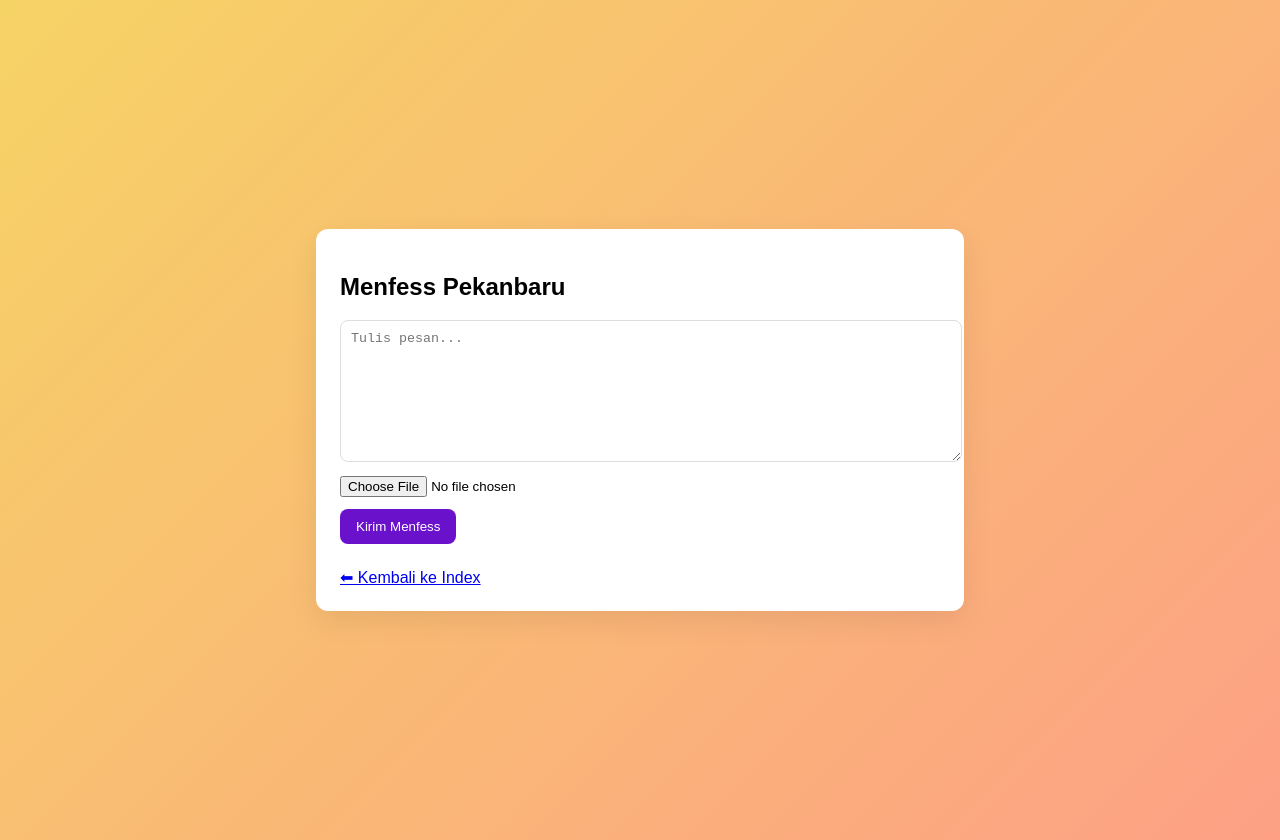
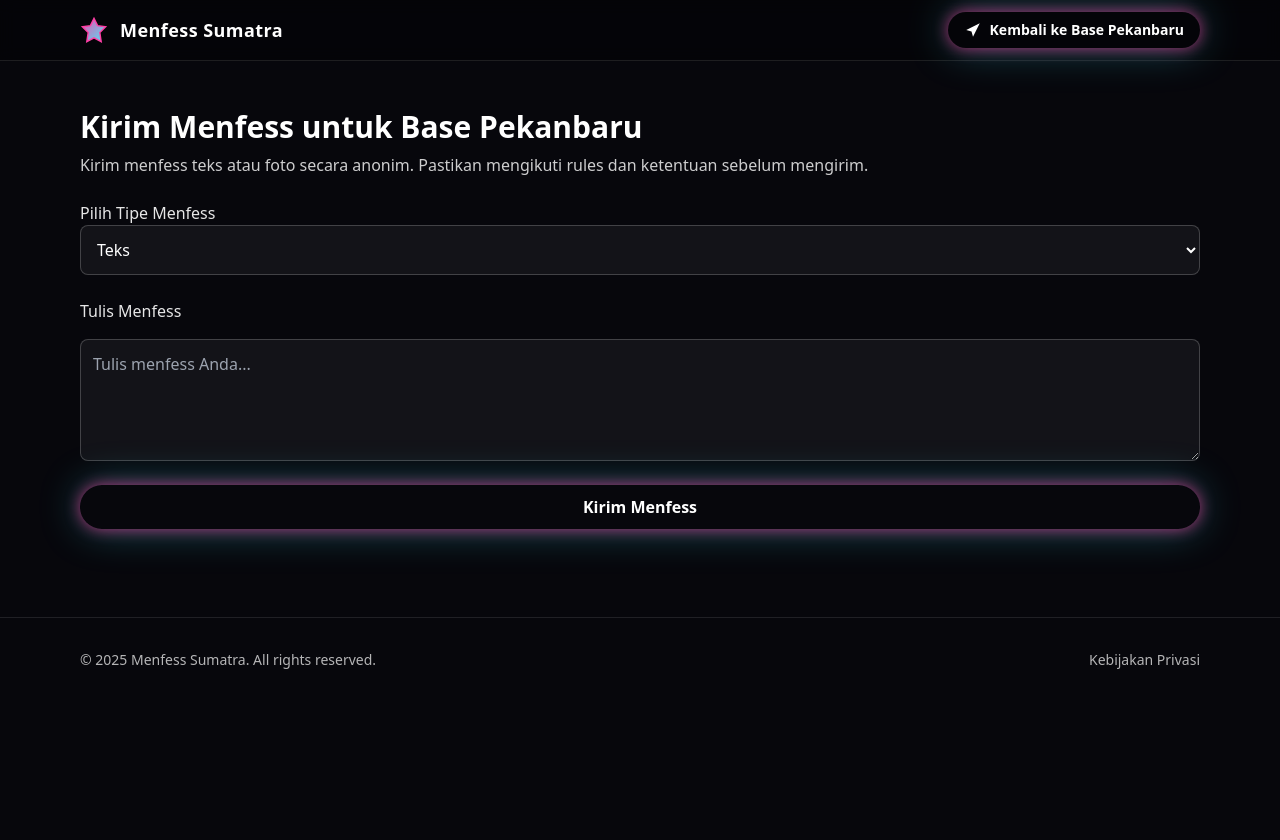
Before and after one commit to ilhamnovriza1998/menfess-sumatra, a website: page public/pekanbaru.html in a window 1280 px wide. After the commit the page ends 800 px from the top, so only its background shows below. Drawn offline with nearby package versions, Linux system fonts and the light colour scheme.

Commit message:
Update pekanbaru.html

```diff
--- a/public/pekanbaru.html
+++ b/public/pekanbaru.html
@@ -2,65 +2,108 @@
 <html lang="id">
 <head>
   <meta charset="utf-8" />
-  <meta name="viewport" content="width=device-width,initial-scale=1" />
-  <title>Base Pekanbaru — Menfess</title>
+  <meta name="viewport" content="width=device-width, initial-scale=1" />
+  <title>Kirim Menfess - Base Pekanbaru</title>
+  <meta name="description" content="Kirim menfess teks atau foto untuk Base Pekanbaru. Anonim, cepat, dan langsung diposting ke Twitter!" />
+  <meta name="theme-color" content="#8a2be2" />
+  <link rel="preconnect" href="https://fonts.googleapis.com">
+  <link rel="preconnect" href="https://fonts.gstatic.com" crossorigin>
+  <link href="https://fonts.googleapis.com/css2?family=Outfit:wght@300;400;600;800&display=swap" rel="stylesheet">
+  <!-- Tailwind via CDN for fast iteration -->
+  <script src="https://cdn.tailwindcss.com"></script>
   <style>
-    body{font-family:Arial, Helvetica, sans-serif;background:linear-gradient(135deg,#f6d365,#fda085);min-height:100vh;display:flex;align-items:center;justify-content:center;margin:0;padding:20px}
-    .card{background:#fff;padding:24px;border-radius:12px;max-width:600px;width:100%;box-shadow:0 10px 30px rgba(0,0,0,0.08)}
-    textarea{width:100%;min-height:120px;border-radius:8px;padding:10px;border:1px solid #ddd}
-    input[type=file]{margin-top:10px}
-    button{background:#6a11cb;color:#fff;border:none;padding:10px 16px;border-radius:8px;cursor:pointer;margin-top:12px}
-    a{display:inline-block;margin-top:12px}
-    #response{margin-top:12px;font-weight:600}
+    body { background: #07070c; }
+    .glass { backdrop-filter: blur(12px) saturate(120%); background: rgba(17, 24, 39, .55); border: 1px solid rgba(255,255,255,.08); }
+    .btn-neon { box-shadow: 0 0 15px rgba(255,62,165,.65), 0 0 40px rgba(63,243,255,.35); }
   </style>
 </head>
-<body>
-  <div class="card">
-    <h2>Menfess Pekanbaru</h2>
+<body class="text-white font-display selection:bg-neonpink/30">
 
-    <form id="form" enctype="multipart/form-data">
-      <textarea name="text" placeholder="Tulis pesan..." required></textarea>
-      <input type="file" name="image" accept="image/*">
-      <br>
-      <button type="submit">Kirim Menfess</button>
-    </form>
+  <header class="sticky top-0 z-40 backdrop-blur border-b border-white/10 bg-black/30">
+    <div class="max-w-6xl mx-auto px-4 py-3 flex items-center justify-between">
+      <a href="#" class="flex items-center gap-3 group">
+        <svg width="28" height="28" viewBox="0 0 24 24" fill="none" class="drop-shadow" aria-hidden="true">
+          <path d="M12 2l3.09 6.26L22 9.27l-5 4.88L18.18 22 12 18.77 5.82 22 7 14.15l-5-4.88 6.91-1.01L12 2z" stroke="#ff3ea5" stroke-width="1.2" fill="url(#g)"/>
+          <defs>
+            <linearGradient id="g" x1="0" y1="0" x2="24" y2="24" gradientUnits="userSpaceOnUse">
+              <stop stop-color="#ff3ea5"/>
+              <stop offset="1" stop-color="#3ff3ff"/>
+            </linearGradient>
+          </defs>
+        </svg>
+        <span class="text-lg font-extrabold tracking-wide">
+          Menfess <span class="text-neonpink">Sumatra</span>
+        </span>
+      </a>
+      <div class="flex items-center gap-3">
+        <a href="#" class="shine btn-neon inline-flex items-center gap-2 rounded-full bg-neonpink px-4 py-2 text-sm font-semibold hover:scale-[1.02] active:scale-95 transition" aria-label="Kirim Menfess">
+          <svg width="18" height="18" viewBox="0 0 24 24" fill="none" aria-hidden="true"><path d="M3 12l18-9-9 18-2-7-7-2z" fill="currentColor"/></svg>
+          Kembali ke Base Pekanbaru
+        </a>
+      </div>
+    </div>
+  </header>
 
-    <div id="response"></div>
-    <a href="/index.html">⬅ Kembali ke Index</a>
-  </div>
+  <section id="form" class="py-12">
+    <div class="max-w-6xl mx-auto px-4">
+      <h2 class="text-3xl font-extrabold">Kirim Menfess untuk <span class="text-neonpink">Base Pekanbaru</span></h2>
+      <p class="mt-2 text-white/80">Kirim menfess teks atau foto secara anonim. Pastikan mengikuti rules dan ketentuan sebelum mengirim.</p>
+      <form action="#" method="POST" class="mt-6 grid gap-6">
+
+        <!-- Input Teks / Foto -->
+        <div>
+          <label for="type" class="text-white/90">Pilih Tipe Menfess</label>
+          <select id="type" name="type" class="p-3 bg-white/5 border border-white/20 rounded-lg focus:outline-none w-full">
+            <option value="text">Teks</option>
+            <option value="photo">Foto + Caption</option>
+          </select>
+        </div>
+
+        <!-- Teks Menfess -->
+        <div id="textInput" class="flex flex-col gap-4">
+          <label for="message" class="text-white/90">Tulis Menfess</label>
+          <textarea id="message" name="message" rows="4" class="p-3 bg-white/5 border border-white/20 rounded-lg focus:outline-none" placeholder="Tulis menfess Anda..." required></textarea>
+        </div>
+
+        <!-- Foto Menfess -->
+        <div id="photoInput" class="hidden flex flex-col gap-4">
+          <label for="photo" class="text-white/90">Pilih Foto</label>
+          <input type="file" id="photo" name="photo" class="p-3 bg-white/5 border border-white/20 rounded-lg focus:outline-none" accept="image/*">
+          <label for="caption" class="text-white/90">Caption Foto</label>
+          <textarea id="caption" name="caption" rows="2" class="p-3 bg-white/5 border border-white/20 rounded-lg focus:outline-none" placeholder="Tuliskan caption untuk foto..." required></textarea>
+        </div>
+
+        <!-- Button Kirim -->
+        <button type="submit" class="btn-neon rounded-full px-5 py-2.5 bg-neonpink font-semibold hover:scale-[1.02] active:scale-95 transition">Kirim Menfess</button>
+      </form>
+    </div>
+  </section>
+
+  <footer class="mt-10 border-t border-white/10">
+    <div class="max-w-6xl mx-auto px-4 py-8 text-sm text-white/70 flex flex-col sm:flex-row items-center justify-between gap-4">
+      <p>© <span id="year"></span> Menfess Sumatra. All rights reserved.</p>
+      <div class="flex items-center gap-3">
+        <a class="hover:text-neonpink" href="#">Kebijakan Privasi</a>
+      </div>
+    </div>
+  </footer>
 
   <script>
-    const form = document.getElementById('form');
-    const resp = document.getElementById('response');
+    // year
+    document.getElementById('year').textContent = new Date().getFullYear();
 
-    form.addEventListener('submit', async e => {
-      e.preventDefault();
-      resp.textContent = 'Mengirim...';
+    // toggle between text and photo input
+    const typeSelect = document.getElementById("type");
+    const textInput = document.getElementById("textInput");
+    const photoInput = document.getElementById("photoInput");
 
-      const fd = new FormData(form);
-      try {
-        const res = await fetch('/api/post', { method: 'POST', body: fd });
-        const text = await res.text(); // ambil text dulu
-        try {
-          const data = JSON.parse(text); // coba parse JSON
-          if (res.ok && data.success) {
-            resp.style.color = 'green';
-            resp.textContent = '✅ Terkirim!';
-            form.reset();
-          } else {
-            resp.style.color = 'red';
-            resp.textContent = 'Gagal: ' + (data.error || JSON.stringify(data));
-          }
-        } catch (err) {
-          // server tidak mengembalikan JSON (mungkin HTML error)
-          resp.style.color = 'red';
-          resp.textContent = 'Server returned non-JSON response: ' + text.slice(0,200);
-          console.error('Non-JSON response:', text);
-        }
-      } catch (err) {
-        resp.style.color = 'red';
-        resp.textContent = 'Error koneksi: ' + err.message;
-        console.error(err);
+    typeSelect.addEventListener("change", function () {
+      if (this.value === "photo") {
+        textInput.classList.add("hidden");
+        photoInput.classList.remove("hidden");
+      } else {
+        textInput.classList.remove("hidden");
+        photoInput.classList.add("hidden");
       }
     });
   </script>
```
